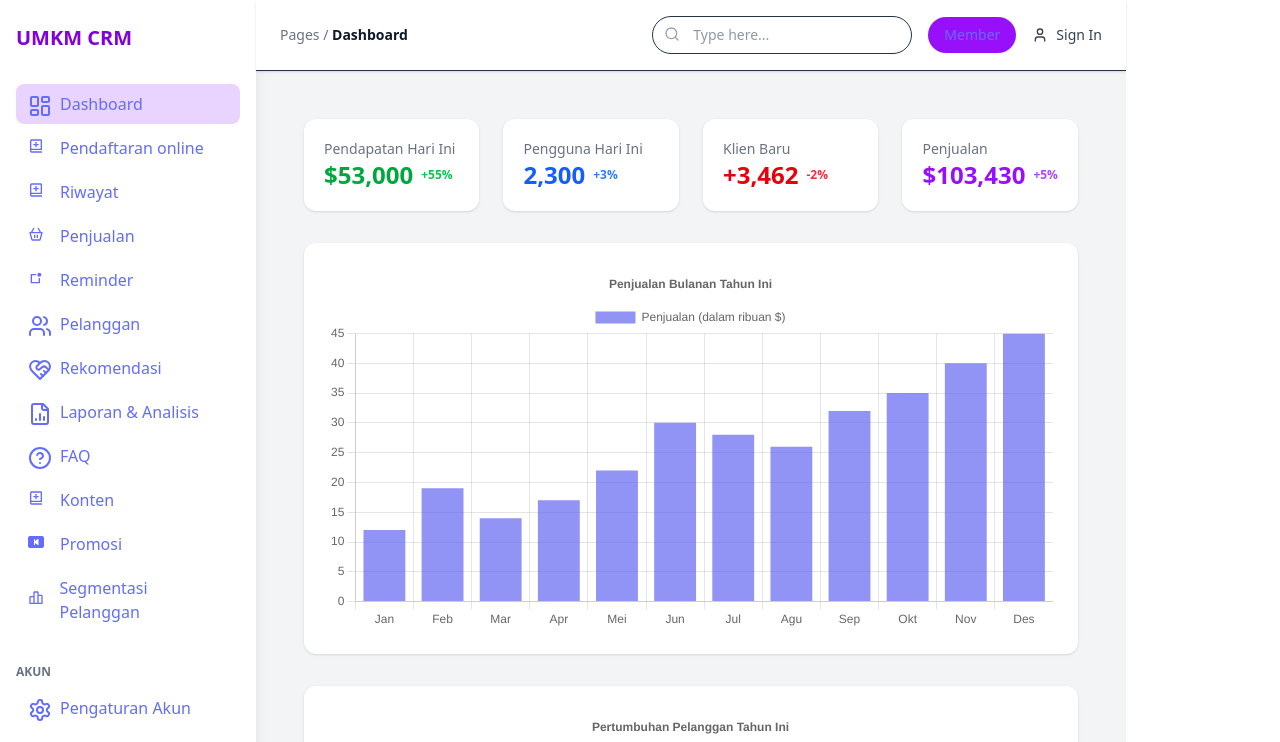
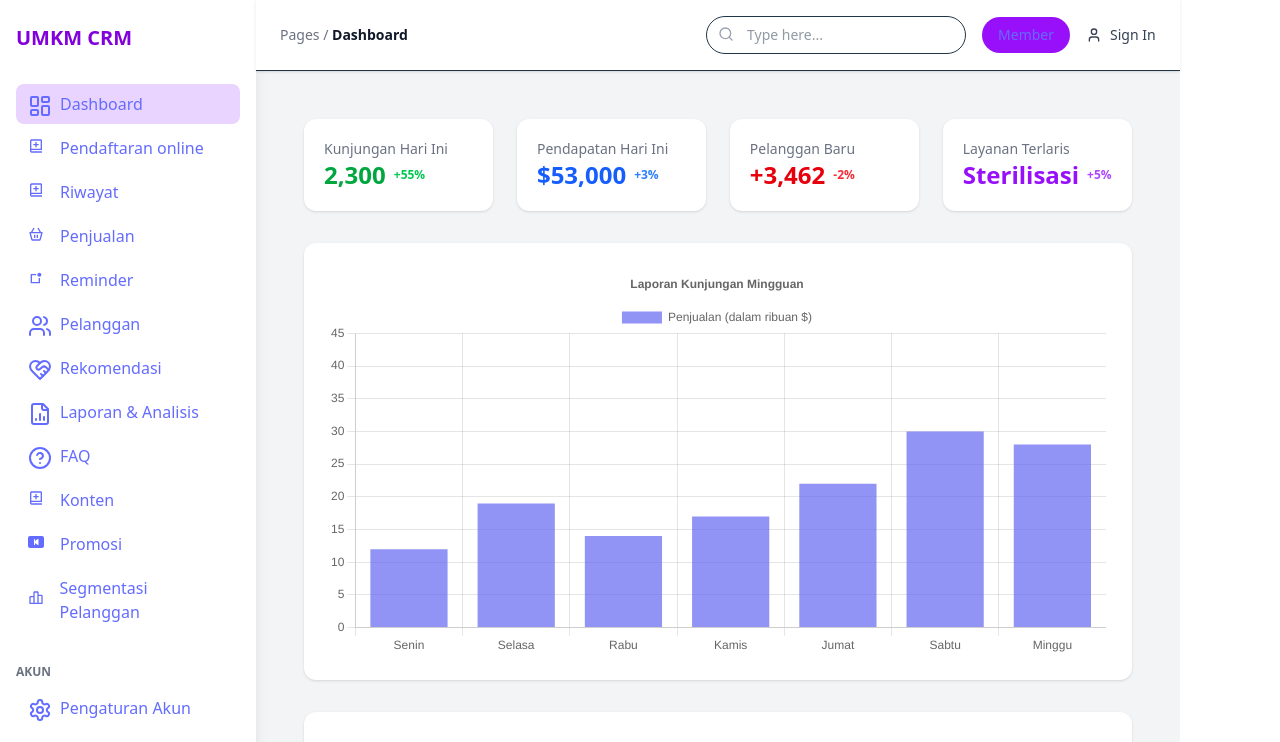
Before and after one commit to Fadlamazaya/kelompok2-project, a React (Vite) app: page / in a window 1280 px wide. Shown: the top 742 px of the page. Built offline with nearby package versions, Linux system fonts and the light colour scheme; the HTML template or start-up script is replaced by a standard one.

Commit message:
punya jo done

```diff
--- a/src/pages/Dashboard.jsx
+++ b/src/pages/Dashboard.jsx
@@ -27,36 +27,31 @@ const Dashboard = () => {
   // Data summary cards
   const stats = [
     {
-      label: "Pendapatan Hari Ini",
-      value: "$53,000",
+      label: "Kunjungan Hari Ini",
+      value: "2,300 ",
       percent: "+55%",
       color: "green",
     },
     {
-      label: "Pengguna Hari Ini",
-      value: "2,300",
+      label: "Pendapatan Hari Ini",
+      value: "$53,000",
       percent: "+3%",
       color: "blue",
     },
-    { label: "Klien Baru", value: "+3,462", percent: "-2%", color: "red" },
-    { label: "Penjualan", value: "$103,430", percent: "+5%", color: "purple" },
+    { label: "Pelanggan Baru", value: "+3,462", percent: "-2%", color: "red" },
+    { label: "Layanan Terlaris", value: "Sterilisasi", percent: "+5%", color: "purple" },
   ];
 
   // Data untuk grafik Penjualan Bulanan (Bar Chart)
   const barData = {
     labels: [
-      "Jan",
-      "Feb",
-      "Mar",
-      "Apr",
-      "Mei",
-      "Jun",
-      "Jul",
-      "Agu",
-      "Sep",
-      "Okt",
-      "Nov",
-      "Des",
+      "Senin",
+      "Selasa",
+      "Rabu",
+      "Kamis",
+      "Jumat",
+      "Sabtu",
+      "Minggu",
     ],
     datasets: [
       {
@@ -71,25 +66,20 @@ const Dashboard = () => {
     responsive: true,
     plugins: {
       legend: { position: "top" },
-      title: { display: true, text: "Penjualan Bulanan Tahun Ini" },
+      title: { display: true, text: "Laporan Kunjungan Mingguan" },
     },
   };
 
   // Data untuk grafik Pertumbuhan Pelanggan (Line Chart)
   const lineData = {
     labels: [
-      "Jan",
-      "Feb",
-      "Mar",
-      "Apr",
-      "Mei",
-      "Jun",
-      "Jul",
-      "Agu",
-      "Sep",
-      "Okt",
-      "Nov",
-      "Des",
+      "Senin",
+      "Selasa",
+      "Rabu",
+      "Kamis",
+      "Jumat",
+      "Sabtu",
+      "Minggu",
     ],
     datasets: [
       {
```
